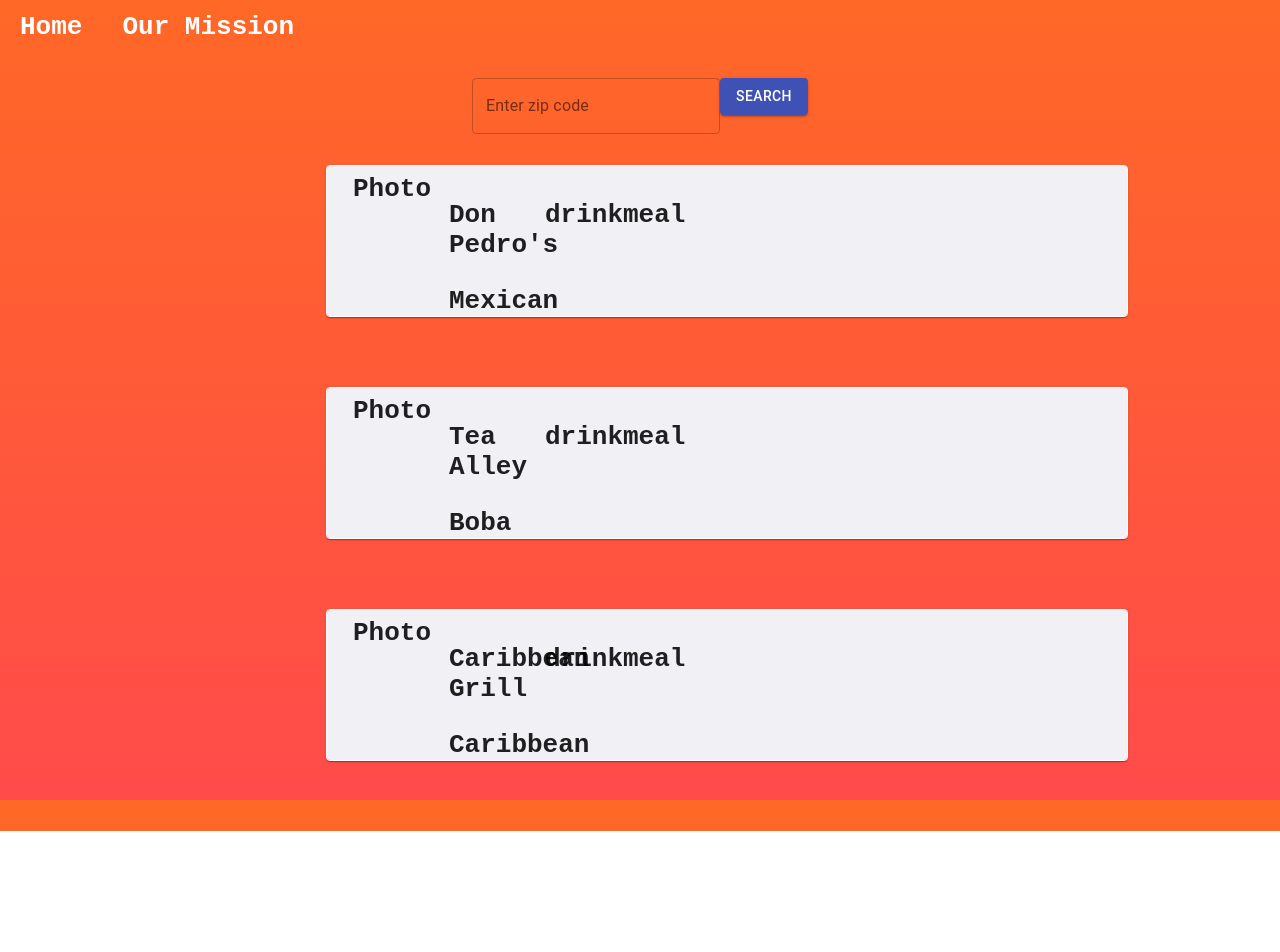
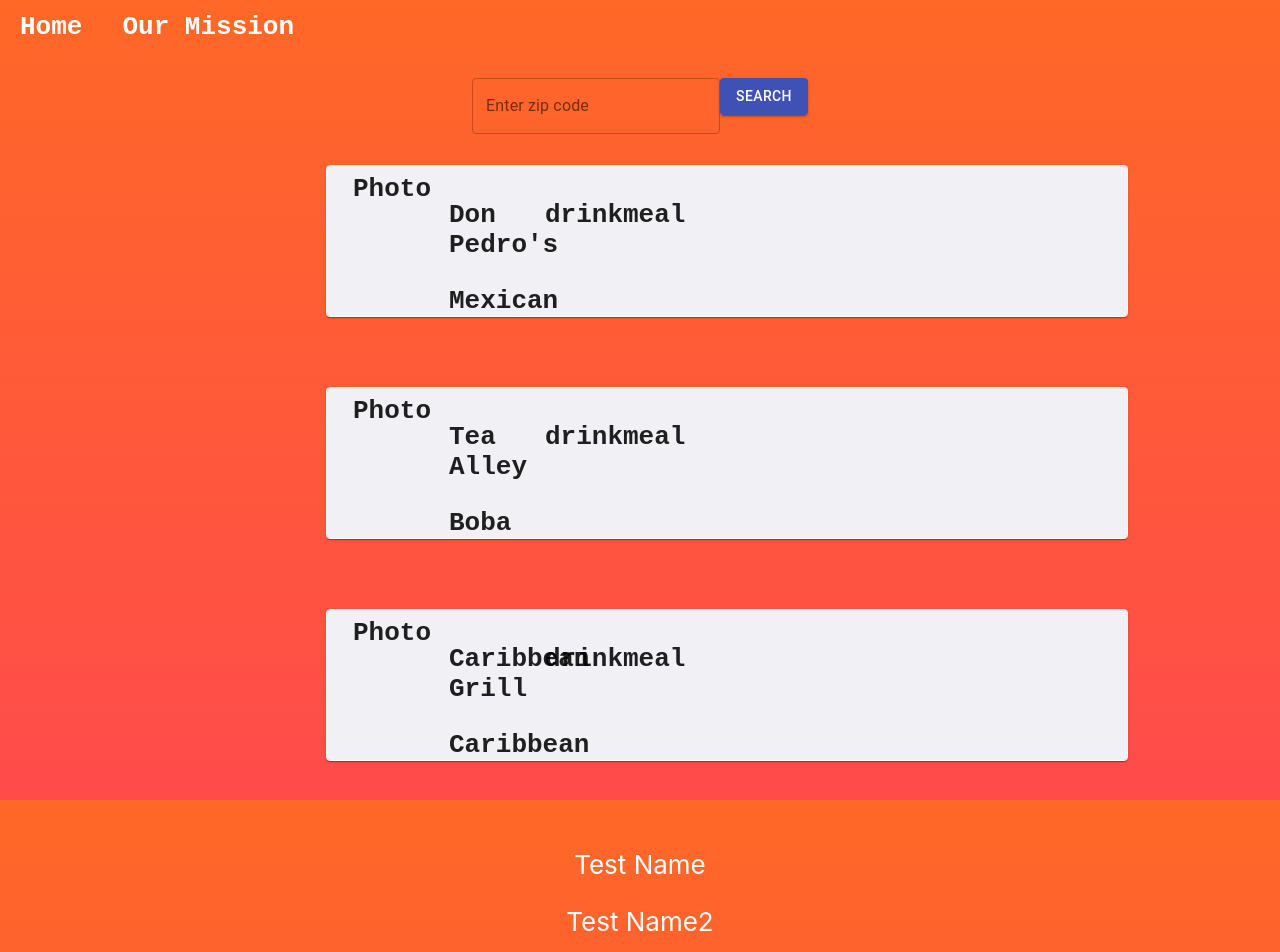
Before and after one commit to iambcho/gam_frontend, a React (Create React App) app: page /restaurants in a window 1280 px wide. Shown: the top 952 px of the page. Before the commit the page ends 831 px from the top, so only its background shows below. Built offline with nearby package versions, Linux system fonts and the light colour scheme.

Commit message:
added redux to AllRestaurantsView

```diff
--- a/src/components/view/AllRestaurantsView.js
+++ b/src/components/view/AllRestaurantsView.js
@@ -124,7 +124,7 @@ const AllRestaurantsView= (props) => {
           </Grid>
           </Grid>
 
-
+								{restaurants.map(restaurant => <p>{restaurant.name}</p>)}
         </div>
     );
 }
```
